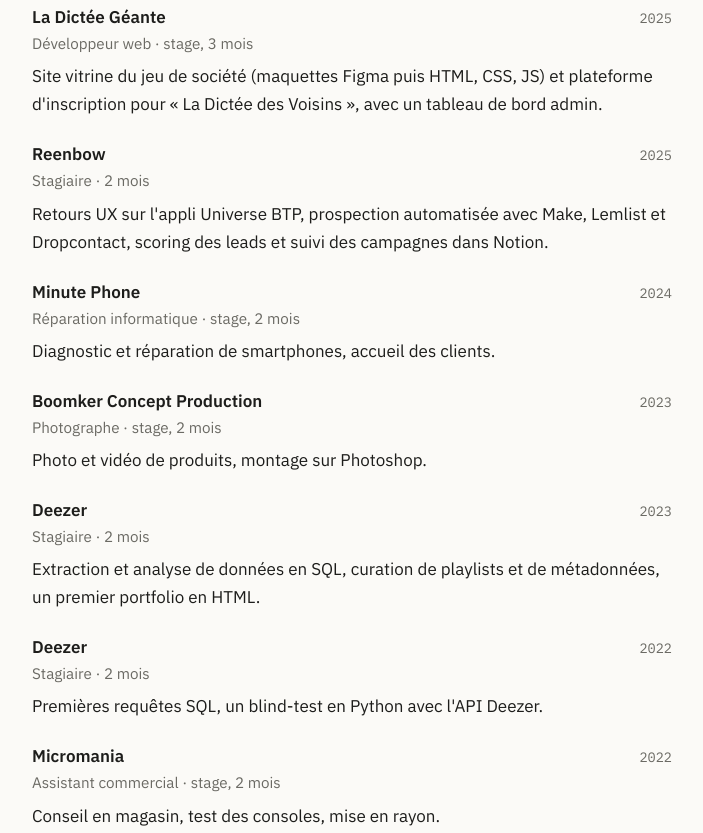
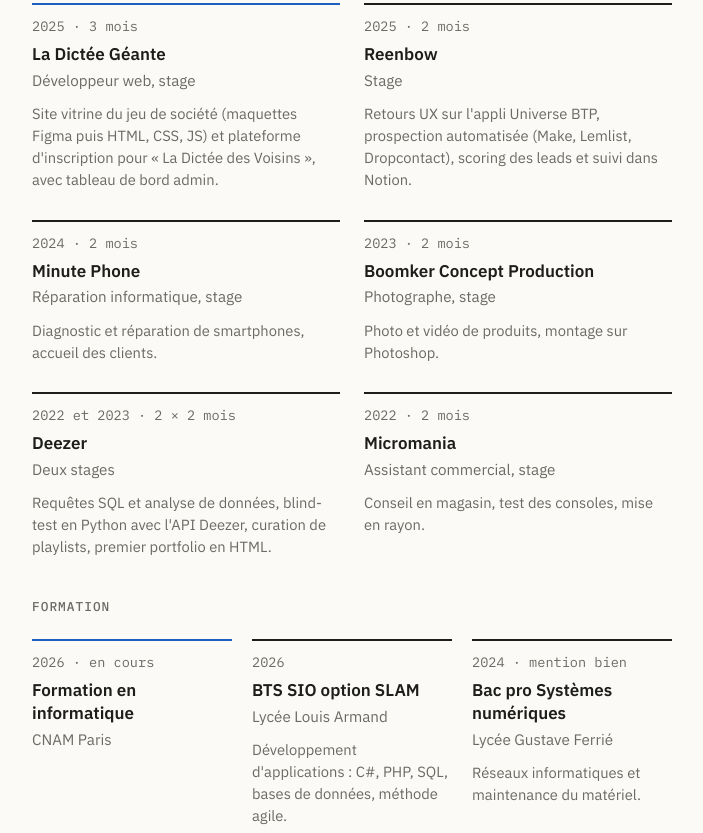
Before and after one commit to Flaimeur/flaimeur.github.io, a plain HTML site: page index.html in a window 1280 px wide. Shown: the part 1812-2645 px from the top of the page, without its empty margins (288-991 px from the left). Drawn offline with Linux system fonts and the light colour scheme.

Commit message:
Parcours : blocs compacts sur deux colonnes
Co-Authored-By: Claude Opus 5.5 <noreply@anthropic.com>

```diff
--- a/css/style.css
+++ b/css/style.css
@@ -86,15 +86,11 @@ h2.sub { margin-top: 40px; }
 .shot { display: block; margin-top: 16px; border: 1px solid var(--line); border-radius: 6px; overflow: hidden; }
 
 /* Parcours */
-.entries { display: grid; gap: 22px; }
-.entry-head { display: flex; justify-content: space-between; align-items: baseline; gap: 16px; }
-.entry-head strong { font-weight: 600; }
 .year { font: 400 0.85rem "IBM Plex Mono", monospace; color: var(--muted); white-space: nowrap; }
-.role { margin: 0; color: var(--muted); font-size: 0.95rem; }
-.entry p:not(.role) { margin: 6px 0 0; }
 .tools { margin: 0; }
 
 .degrees { display: grid; grid-template-columns: repeat(3, 1fr); gap: 20px; }
+.degrees.two { grid-template-columns: repeat(2, 1fr); gap: 28px 24px; }
 .degree { border-top: 2px solid var(--text); padding-top: 12px; display: flex; flex-direction: column; gap: 2px; }
 .degree:first-child { border-top-color: var(--link); }
 .degree .year { margin-bottom: 6px; }
@@ -130,7 +126,7 @@ footer a { color: var(--muted); }
 :focus-visible { outline: 2px solid var(--link); outline-offset: 2px; }
 
 @media (max-width: 520px) {
-  .degrees { grid-template-columns: 1fr; gap: 24px; }
+  .degrees, .degrees.two { grid-template-columns: 1fr; gap: 24px; }
   body { font-size: 16px; }
   .top nav { gap: 14px; }
   .intro { padding-top: 16px; }
--- a/index.html
+++ b/index.html
@@ -13,7 +13,7 @@
     <link rel="preconnect" href="https://fonts.googleapis.com" />
     <link rel="preconnect" href="https://fonts.gstatic.com" crossorigin />
     <link href="https://fonts.googleapis.com/css2?family=IBM+Plex+Mono:wght@400;500&family=IBM+Plex+Sans:wght@400;500;600&display=swap" rel="stylesheet" />
-    <link rel="stylesheet" href="css/style.css?v=4" />
+    <link rel="stylesheet" href="css/style.css?v=5" />
     <script>
       try {
         const t = localStorage.getItem("theme");
@@ -108,40 +108,41 @@
 
       <section id="parcours">
         <h2>Parcours</h2>
-        <div class="entries">
-          <div class="entry">
-            <div class="entry-head"><strong>La Dictée Géante</strong><span class="year">2025</span></div>
-            <p class="role">Développeur web · stage, 3 mois</p>
-            <p>Site vitrine du jeu de société (maquettes Figma puis HTML, CSS, JS) et plateforme d'inscription pour « La Dictée des Voisins », avec un tableau de bord admin.</p>
+        <div class="degrees two">
+          <div class="degree">
+            <span class="year">2025 · 3 mois</span>
+            <strong>La Dictée Géante</strong>
+            <span class="school">Développeur web, stage</span>
+            <p>Site vitrine du jeu de société (maquettes Figma puis HTML, CSS, JS) et plateforme d'inscription pour « La Dictée des Voisins », avec tableau de bord admin.</p>
           </div>
-          <div class="entry">
-            <div class="entry-head"><strong>Reenbow</strong><span class="year">2025</span></div>
-            <p class="role">Stagiaire · 2 mois</p>
-            <p>Retours UX sur l'appli Universe BTP, prospection automatisée avec Make, Lemlist et Dropcontact, scoring des leads et suivi des campagnes dans Notion.</p>
+          <div class="degree">
+            <span class="year">2025 · 2 mois</span>
+            <strong>Reenbow</strong>
+            <span class="school">Stage</span>
+            <p>Retours UX sur l'appli Universe BTP, prospection automatisée (Make, Lemlist, Dropcontact), scoring des leads et suivi dans Notion.</p>
           </div>
-          <div class="entry">
-            <div class="entry-head"><strong>Minute Phone</strong><span class="year">2024</span></div>
-            <p class="role">Réparation informatique · stage, 2 mois</p>
+          <div class="degree">
+            <span class="year">2024 · 2 mois</span>
+            <strong>Minute Phone</strong>
+            <span class="school">Réparation informatique, stage</span>
             <p>Diagnostic et réparation de smartphones, accueil des clients.</p>
           </div>
-          <div class="entry">
-            <div class="entry-head"><strong>Boomker Concept Production</strong><span class="year">2023</span></div>
-            <p class="role">Photographe · stage, 2 mois</p>
+          <div class="degree">
+            <span class="year">2023 · 2 mois</span>
+            <strong>Boomker Concept Production</strong>
+            <span class="school">Photographe, stage</span>
             <p>Photo et vidéo de produits, montage sur Photoshop.</p>
           </div>
-          <div class="entry">
-            <div class="entry-head"><strong>Deezer</strong><span class="year">2023</span></div>
-            <p class="role">Stagiaire · 2 mois</p>
-            <p>Extraction et analyse de données en SQL, curation de playlists et de métadonnées, un premier portfolio en HTML.</p>
+          <div class="degree">
+            <span class="year">2022 et 2023 · 2 × 2 mois</span>
+            <strong>Deezer</strong>
+            <span class="school">Deux stages</span>
+            <p>Requêtes SQL et analyse de données, blind-test en Python avec l'API Deezer, curation de playlists, premier portfolio en HTML.</p>
           </div>
-          <div class="entry">
-            <div class="entry-head"><strong>Deezer</strong><span class="year">2022</span></div>
-            <p class="role">Stagiaire · 2 mois</p>
-            <p>Premières requêtes SQL, un blind-test en Python avec l'API Deezer.</p>
-          </div>
-          <div class="entry">
-            <div class="entry-head"><strong>Micromania</strong><span class="year">2022</span></div>
-            <p class="role">Assistant commercial · stage, 2 mois</p>
+          <div class="degree">
+            <span class="year">2022 · 2 mois</span>
+            <strong>Micromania</strong>
+            <span class="school">Assistant commercial, stage</span>
             <p>Conseil en magasin, test des consoles, mise en rayon.</p>
           </div>
         </div>
```
